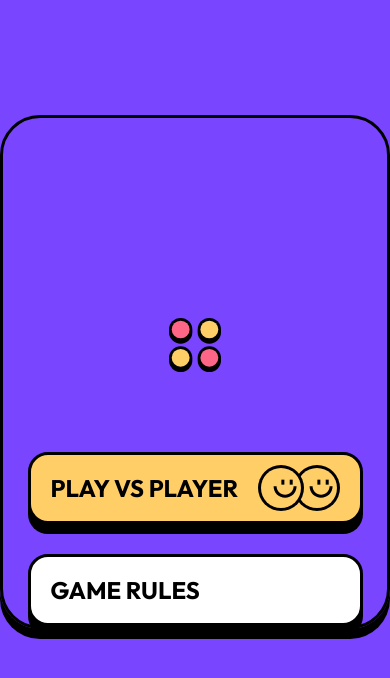
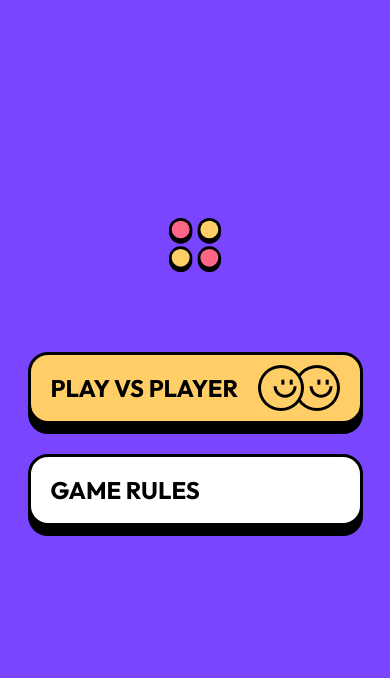
Before and after one commit to EnkiEnki77/connect-four, a Next.js app: page / in a window 390 px wide. Shown: the top 678 px of the page. Built offline with nearby package versions, Linux system fonts and the light colour scheme.

Commit message:
created responsive static rules page

```diff
--- a/pages/index.tsx
+++ b/pages/index.tsx
@@ -24,9 +24,9 @@ const Home: NextPage = () => {
         />
       </Head>
       <div
-        className="md:bg-purple pt-[200px]  md:max-w-[480px] w-full md:h-[435px] h-full px-5 md:px-10
-      md:pb-[60px] md:pt-[70px] flex flex-col justify-center items-center gap-[30px] rounded-[40px] border-3
-      border-black shadow-[0px_10px_0px]"
+        className="md:bg-purple  md:max-w-[480px] w-full md:h-[435px] h-full px-5 md:px-10
+      md:pb-[60px] md:pt-[70px] flex flex-col justify-center items-center gap-[30px] md:rounded-[40px] md:border-3
+      md:border-black md:shadow-[0px_10px_0px]"
       >
         <Image
           className="mb-[50px]"
--- a/pages/rules.tsx
+++ b/pages/rules.tsx
@@ -6,8 +6,11 @@ type Props = {};
 
 const rules = (props: Props) => {
   return (
-    <div className="px-5 flex flex-col  pt-[97px] relative bg-purple min-h-screen">
-      <div className="bg-white relative border-3 shadow-[0px_10px_0px] rounded-[40px] px-5 flex flex-col gap-[30px]">
+    <div className="px-5 md:px-[144px] flex flex-col items-center  pt-[97px] relative bg-purple min-h-screen">
+      <div
+        className="bg-white relative border-3 border-black shadow-[0px_10px_0px] rounded-[40px] px-5 md:px-[35px]
+      flex flex-col gap-[30px] w-full max-w-[335px] md:max-w-[480px]"
+      >
         <h1 className="lg uppercase text-center mt-[30px]">rules</h1>
         <div className="flex flex-col gap-4">
           <h2 className="m text-purple">OBJECTIVE</h2>
```
